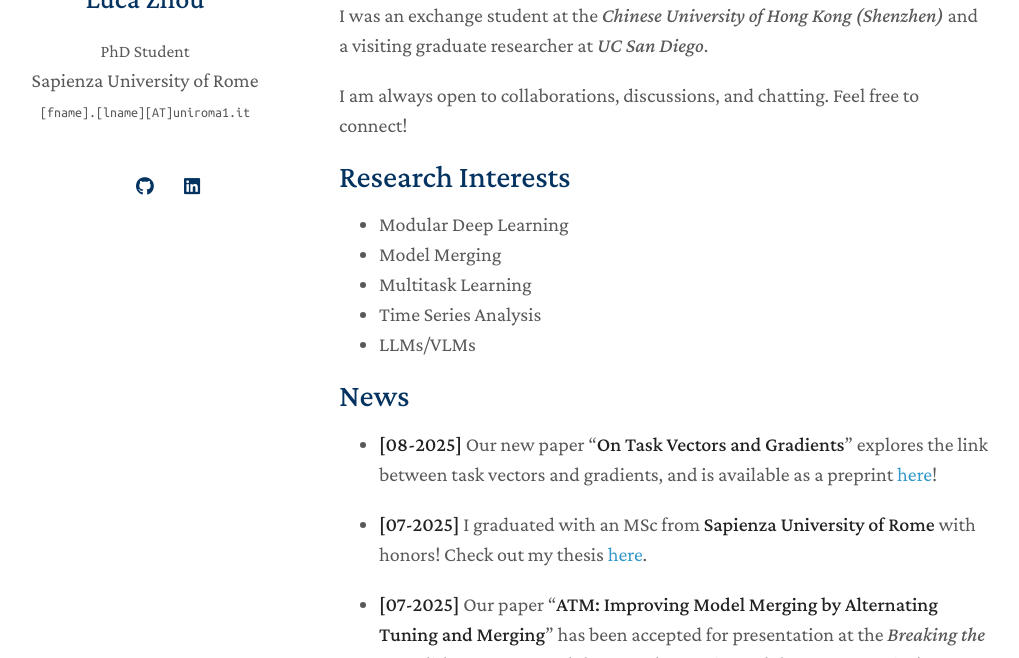
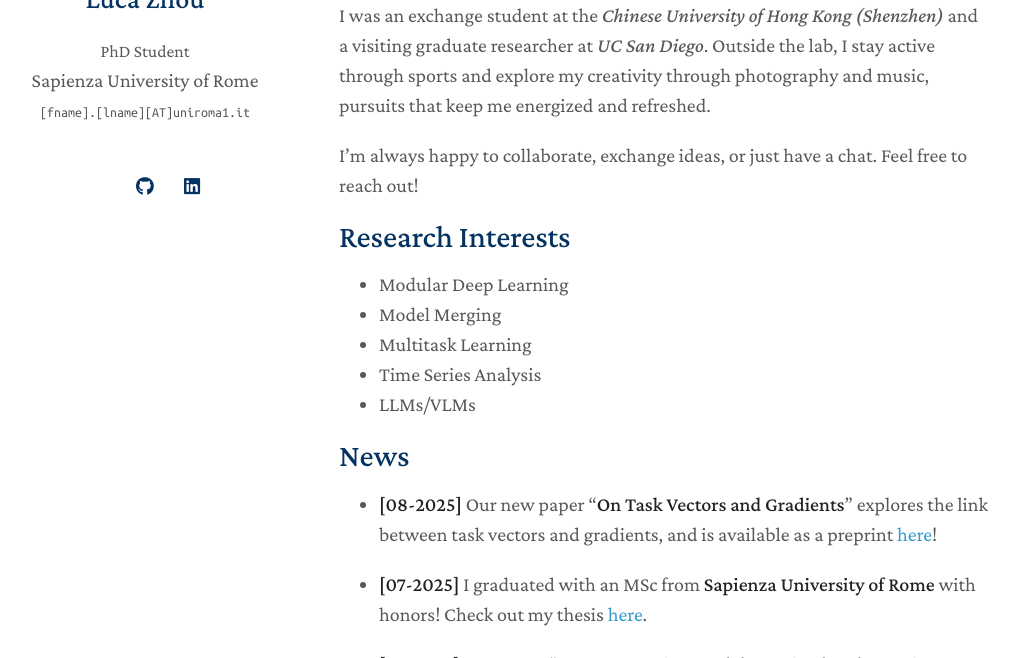
Before and after one commit to LuckerZOfficiaL/LuckerZOfficiaL.github.io, a Jekyll site: the page built from index.md, in a window 1280 px wide and 900 px high, cut to the strip 242-900 px from the top of the window. Shown: the whole strip, without its empty margins (131-1150 px from the left). Built offline with Jekyll 4.4.1, drawn with Linux system fonts in a browser that asks for light colours; a style sheet for code colours, icons or effects is not loaded; our own code applies the rules of GitHub Pages for plain Markdown files.

Commit message:
update bio

```diff
--- a/index.md
+++ b/index.md
@@ -4,9 +4,9 @@ layout: homepage
 
 ## About Me
 
-I am a first-year PhD student in Computer Science at [GLADIA](https://gladia.di.uniroma1.it/#about), *Sapienza University of Rome*. My research focuses on overcoming scalability challenges and shortcomings of large models that limit their real-world applicability. Previously, I was an exchange student at the *Chinese University of Hong Kong (Shenzhen)* and a visiting graduate researcher at *UC San Diego*.
+I am a first-year PhD student in Computer Science at [GLADIA](https://gladia.di.uniroma1.it/#about), *Sapienza University of Rome*. My research focuses on overcoming scalability challenges and shortcomings of large models that limit their real-world applicability. Previously, I was an exchange student at the *Chinese University of Hong Kong (Shenzhen)* and a visiting graduate researcher at *UC San Diego*. Outside the lab, I stay active through sports and explore my creativity through photography and music, pursuits that keep me energized and refreshed.
 
-I am always open to collaborations, discussions, and chatting. Feel free to connect!
+I’m always happy to collaborate, exchange ideas, or just have a chat. Feel free to reach out!
 
 ## Research Interests
 - Modular Deep Learning
```
